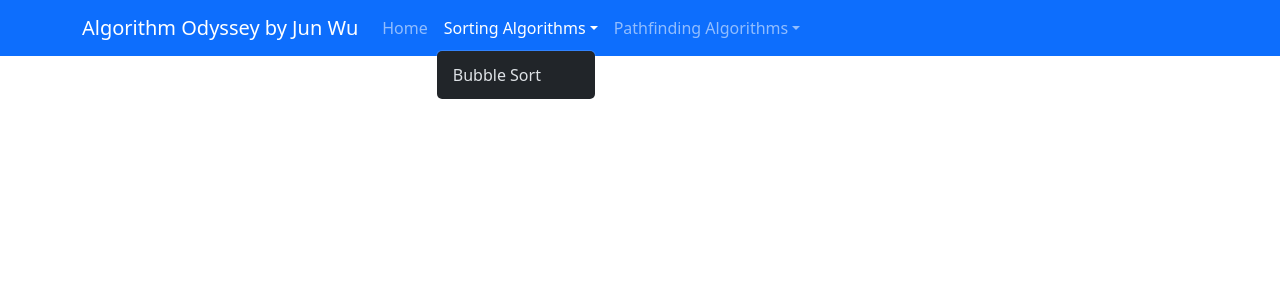
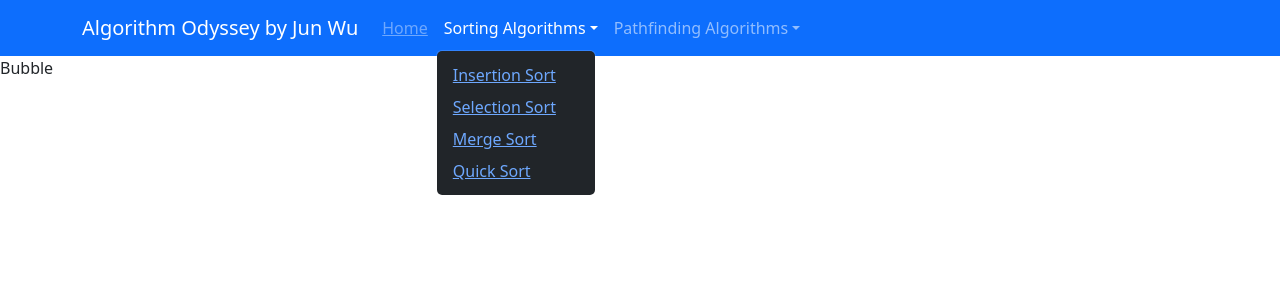
Before and after one commit to JWu-Git/Portfolio, a React (Create React App) app: page /bubble in a window 1280 px wide. Both pictures are taken after a click on the button "Sorting Algorithms". Shown: the top 300 px of the page. Built offline with nearby package versions, Linux system fonts and the light colour scheme.

Commit message:
did navbar and routing

```diff
--- a/package.json
+++ b/package.json
@@ -10,6 +10,7 @@
     "react": "^18.2.0",
     "react-bootstrap": "^2.8.0",
     "react-dom": "^18.2.0",
+    "react-router-dom": "^5.2.0",
     "react-scripts": "5.0.1",
     "web-vitals": "^2.1.4"
   },
--- a/src/App.js
+++ b/src/App.js
@@ -1,11 +1,46 @@
+import React from 'react';
 import 'bootstrap/dist/css/bootstrap.min.css';
+import { BrowserRouter as Router, Switch, Route } from 'react-router-dom';
 import NavBar from './components/NavBar';
-function App() {
+import Home from './pages/Home';
+import Bubble from './pages/Sorting/Bubble';
+import Insertion from './pages/Sorting/Insertion';
+import Merge from './pages/Sorting/Merge';
+import Quick from './pages/Sorting/Quick';
+import AStar from './pages/Pathfinding/AStar';
+import Bfs from './pages/Pathfinding/Bfs';
+import Dfs from './pages/Pathfinding/Dfs';
+
+export default function App() {
   return (
-    <>
+    <Router>
       <NavBar />
-    </>
+      <Switch>
+        <Route path="/bubble">
+          <Bubble />
+        </Route>
+        <Route path="/insertion">
+          <Insertion />
+        </Route>
+        <Route path="/merge">
+          <Merge />
+        </Route>
+        <Route path="/quick">
+          <Quick />
+        </Route>
+        <Route path="/astar">
+          <AStar />
+        </Route>
+        <Route path="/bfs">
+          <Bfs />
+        </Route>
+        <Route path="/dfs">
+          <Dfs />
+        </Route>
+        <Route path="/">
+          <Home />
+        </Route>
+      </Switch>
+    </Router>
   );
 }
-
-export default App;
--- a/src/components/NavBar.js
+++ b/src/components/NavBar.js
@@ -2,23 +2,43 @@ import Container from 'react-bootstrap/Container';
 import Nav from 'react-bootstrap/Nav';
 import Navbar from 'react-bootstrap/Navbar';
 import NavDropdown from 'react-bootstrap/NavDropdown';
+import { Link } from 'react-router-dom';
 
 function NavBar() {
   return (
     <Navbar bg="primary" data-bs-theme="dark">
       <Container>
-        <Navbar.Brand href="#home">Algorithm Odyssey by Jun Wu</Navbar.Brand>
+        <Navbar.Brand href="/">Algorithm Odyssey by Jun Wu</Navbar.Brand>
         <Navbar.Toggle aria-controls="basic-navbar-nav" />
         <Navbar.Collapse id="basic-navbar-nav">
           <Nav className="me-auto">
-            <Nav.Link href="#home">Home</Nav.Link>
+            <Nav.Link>
+              <Link to="/">Home</Link>
+            </Nav.Link>
             <NavDropdown title="Sorting Algorithms" id="basic-nav-dropdown">
-              <NavDropdown.Item href="/bubblesort">
-                Bubble Sort
+              <NavDropdown.Item>
+                <Link to="/insertion">Insertion Sort</Link>
+              </NavDropdown.Item>
+              <NavDropdown.Item>
+                <Link to="/selection">Selection Sort</Link>
+              </NavDropdown.Item>
+              <NavDropdown.Item>
+                <Link to="/merge">Merge Sort</Link>
+              </NavDropdown.Item>
+              <NavDropdown.Item>
+                <Link to="quick">Quick Sort</Link>
               </NavDropdown.Item>
             </NavDropdown>
             <NavDropdown title="Pathfinding Algorithms" id="basic-nav-dropdown">
-              <NavDropdown.Item href="#action/3.1">Action</NavDropdown.Item>
+              <NavDropdown.Item>
+                <Link to="/astar">A* Pathfinding</Link>
+              </NavDropdown.Item>
+              <NavDropdown.Item>
+                <Link to="/bfs">Breadth-First Search (BFS)</Link>
+              </NavDropdown.Item>
+              <NavDropdown.Item>
+                <Link to="/dfs">Depth-First Search (DFS)</Link>
+              </NavDropdown.Item>
             </NavDropdown>
           </Nav>
         </Navbar.Collapse>
--- a/src/index.js
+++ b/src/index.js
@@ -1,6 +1,4 @@
-import React from 'react';
 import ReactDOM from 'react-dom/client';
-
 import App from './App';
 
 const root = ReactDOM.createRoot(document.getElementById('root'));
--- /dev/null
+++ b/src/pages/Pathfinding/AStar.js
@@ -0,0 +1,5 @@
+import React from 'react';
+
+export default function AStar() {
+  return <div>AStar</div>;
+}
--- /dev/null
+++ b/src/pages/Pathfinding/Bfs.js
@@ -0,0 +1,5 @@
+import React from 'react';
+
+export default function Bfs() {
+  return <div>Bfs</div>;
+}
--- /dev/null
+++ b/src/pages/Pathfinding/Dfs.js
@@ -0,0 +1,5 @@
+import React from 'react';
+
+export default function Dfs() {
+  return <div>Dfs</div>;
+}
--- a/src/pages/Sorting/Bubble.js
+++ b/src/pages/Sorting/Bubble.js
@@ -0,0 +1,5 @@
+import React from 'react';
+
+export default function Bubble() {
+  return <div>Bubble</div>;
+}
--- a/src/pages/Sorting/Insertion.js
+++ b/src/pages/Sorting/Insertion.js
@@ -0,0 +1,5 @@
+import React from 'react';
+
+export default function Insertion() {
+  return <div>Insertion</div>;
+}
--- a/src/pages/Sorting/Merge.js
+++ b/src/pages/Sorting/Merge.js
@@ -0,0 +1,5 @@
+import React from 'react';
+
+export default function Merge() {
+  return <div>Merge</div>;
+}
--- a/src/pages/Sorting/Quick.js
+++ b/src/pages/Sorting/Quick.js
@@ -0,0 +1,5 @@
+import React from 'react';
+
+export default function Quick() {
+  return <div>Quick</div>;
+}
```
Also changed, not shown: 1 other file (tests, documents, lock files or other folders).
